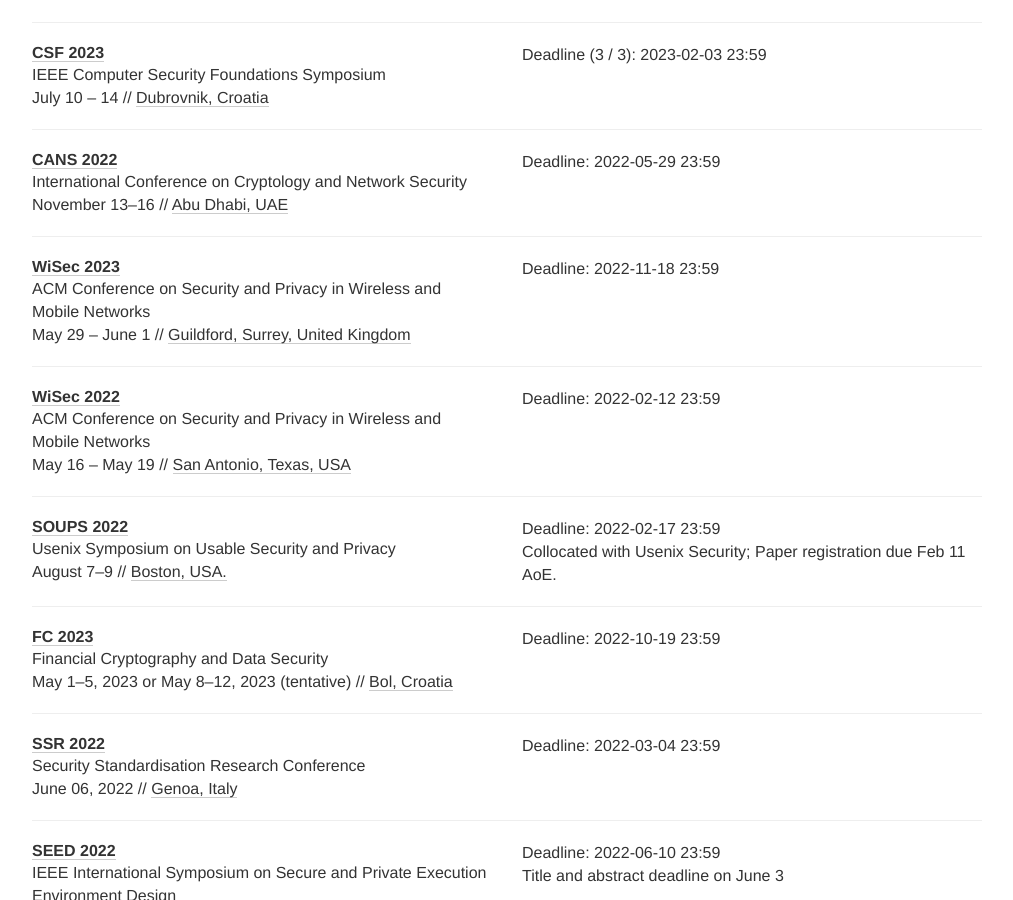
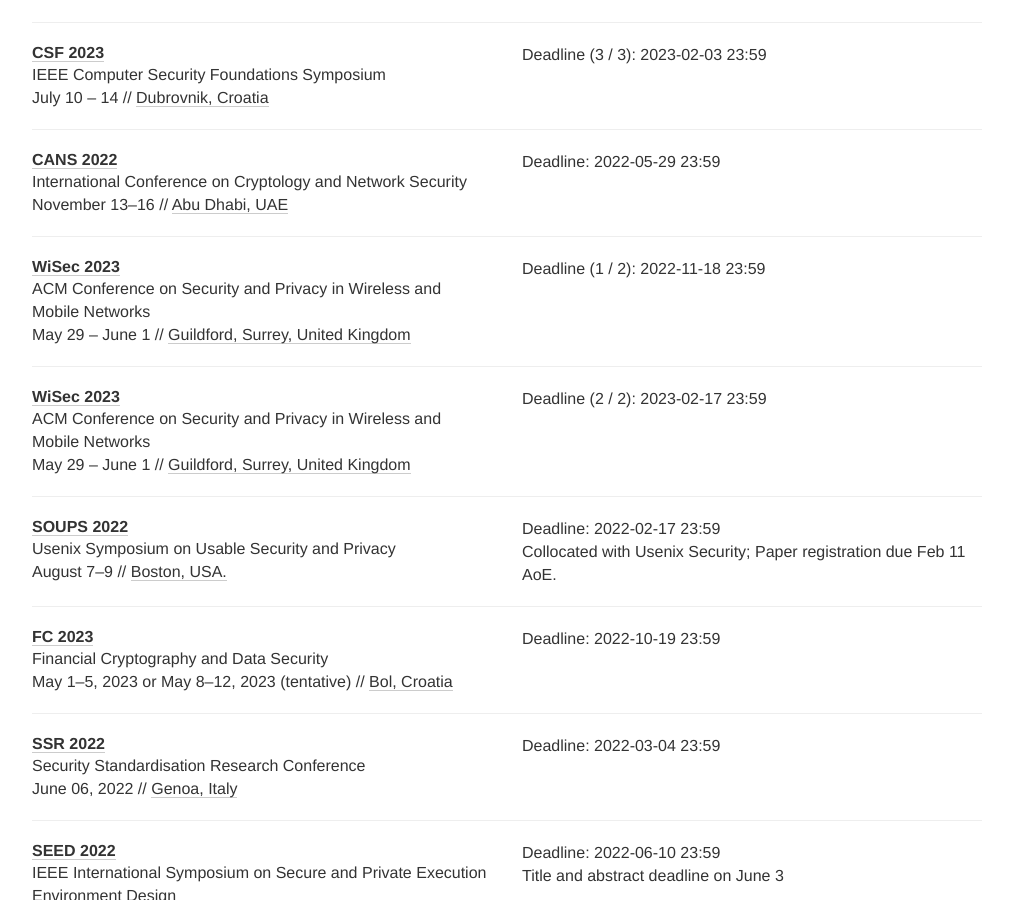
Before and after one commit to sec-deadlines/sec-deadlines.github.io, a Jekyll site: the page built from index.html, in a window 1280 px wide and 900 px high, scrolled down 2200 px. Shown: the whole window, without its empty margins (133-1146 px from the left). Built offline with Jekyll 4.4.1, drawn with Linux system fonts in a browser that asks for light colours; nearby versions of some CDN libraries; comment, search, counter and statistics services are not loaded.

Commit message:
Add both deadlines

```diff
--- a/_data/conferences.yml
+++ b/_data/conferences.yml
@@ -105,18 +105,11 @@
   description: ACM Conference on Security and Privacy in Wireless and Mobile Networks
   year: 2023
   link: https://wisec2023.surrey.ac.uk
-  deadline: ["2022-11-18 23:59"]
+  deadline:
+    - "2022-11-18 23:59"
+    - "2023-02-17 23:59"
   date: May 29 - June 1
   place: Guildford, Surrey, United Kingdom
-  tags: [SEC, PRIV, CONF]
-
-- name: WiSec
-  description: ACM Conference on Security and Privacy in Wireless and Mobile Networks
-  year: 2022
-  link: https://wisec2022.cs.utsa.edu/
-  deadline: ["2022-02-12 23:59"]
-  date: May 16 - May 19
-  place: San Antonio, Texas, USA
   tags: [SEC, PRIV, CONF]
 
 - name: SOUPS
```
